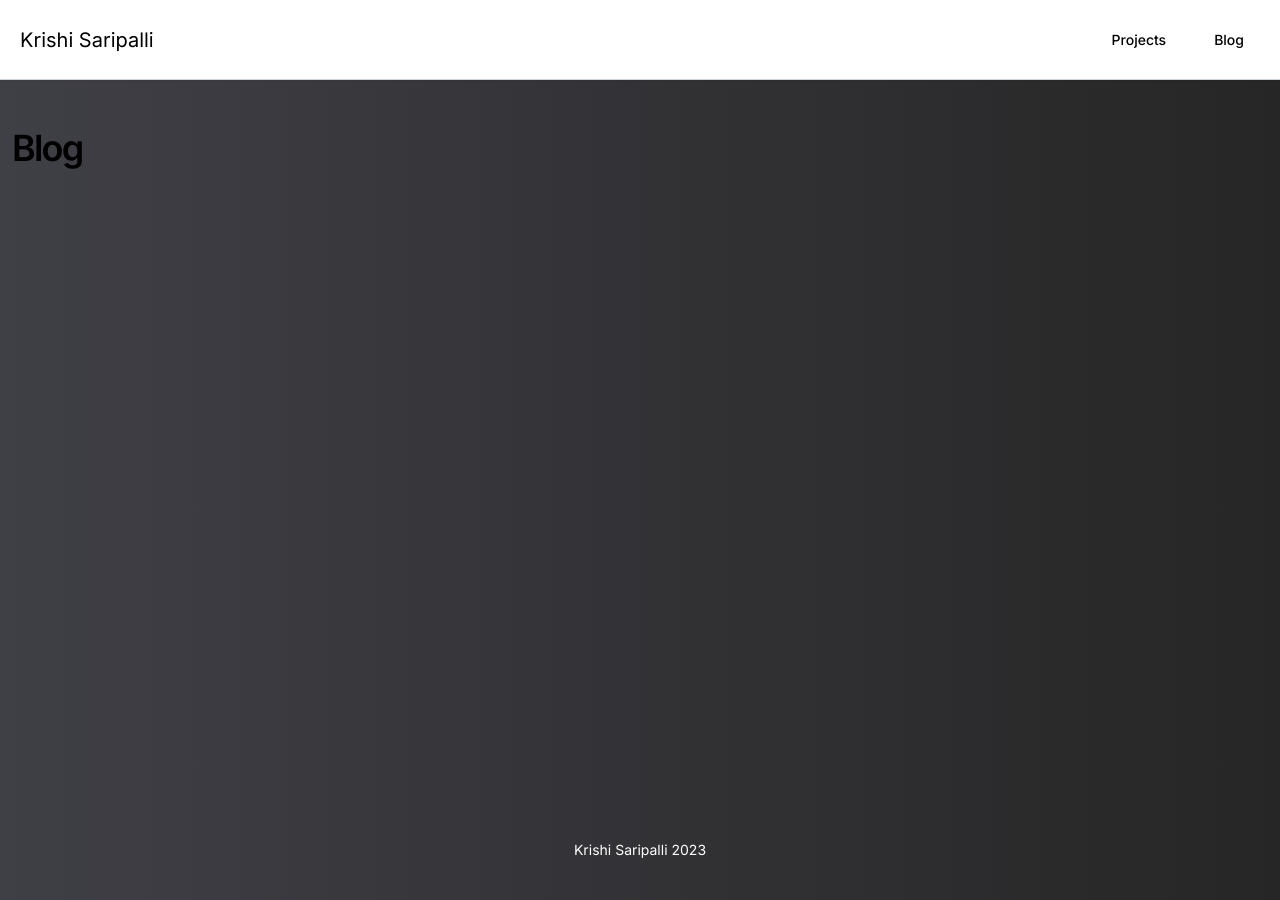
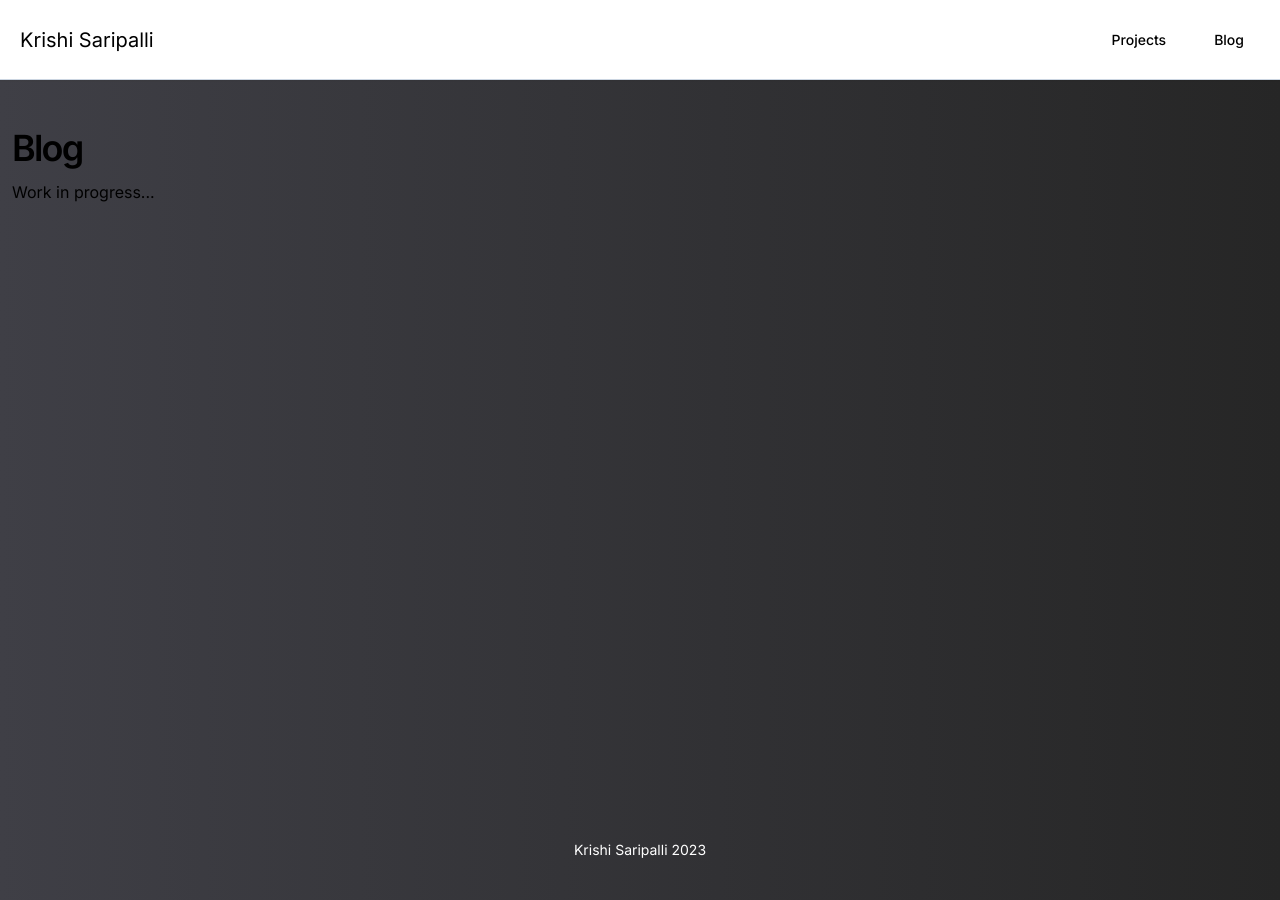
Before and after one commit to krishi-saripalli/krishidev2.0, a Next.js app: page /blog in a window 1280 px wide. Built offline with nearby package versions, Linux system fonts and the light colour scheme.

Commit message:
WIP added to incomplete pages

```diff
--- a/src/app/blog/page.tsx
+++ b/src/app/blog/page.tsx
@@ -9,7 +9,7 @@ import { PageAnimateWrapper } from '../components/PageAnimateWrapper'
 
 
 export const metadata: Metadata = {
-  title: 'About Me | Admissions Counseling',
+  title: 'Blog | Krishi Saripalli',
   description: 'About Myself',
 
 }
@@ -28,6 +28,7 @@ export const metadata: Metadata = {
         <div className='px-3 h-full gap-3 flex flex-col justify-start items-center lg:items-start'>
           <LargeHeading size='sm'
             className='text-black'>Blog</LargeHeading>
+            Work in progress...
         </div>
      </div>
   </div>
--- a/src/app/page.tsx
+++ b/src/app/page.tsx
@@ -8,10 +8,8 @@ import { PageAnimateWrapper } from './components/PageAnimateWrapper'
 import Animation from './components/ui/animation/Blob'
 
 
-// import
-
 export const metadata: Metadata = {
-  title: 'About Me | Admissions Counseling',
+  title: 'Home | Krishi Saripalli',
   description: 'About Myself',
 
 }
--- a/src/app/projects/page.tsx
+++ b/src/app/projects/page.tsx
@@ -9,7 +9,7 @@ import { PageAnimateWrapper } from '../components/PageAnimateWrapper'
 
 
 export const metadata: Metadata = {
-  title: 'About Me | Admissions Counseling',
+  title: 'Projects | Krishi Saripalli',
   description: 'About Myself',
 
 }
@@ -28,6 +28,7 @@ export const metadata: Metadata = {
         <div className='px-3 h-full gap-3 flex flex-col justify-start items-center lg:items-start'>
           <LargeHeading size='sm'
             className='text-black'>Projects</LargeHeading>
+            Work in progress...
         </div>
      </div>
   </div>
```
